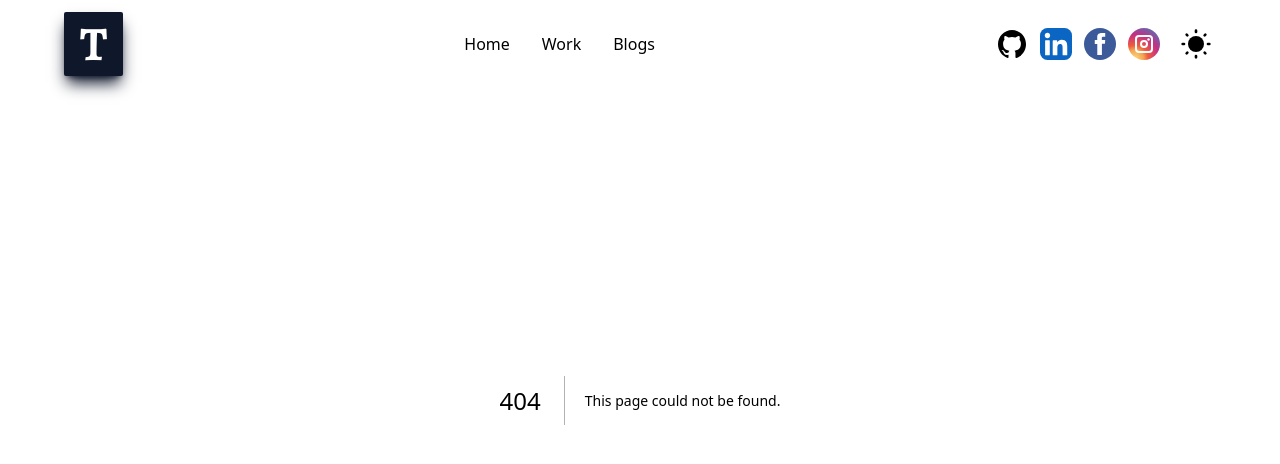
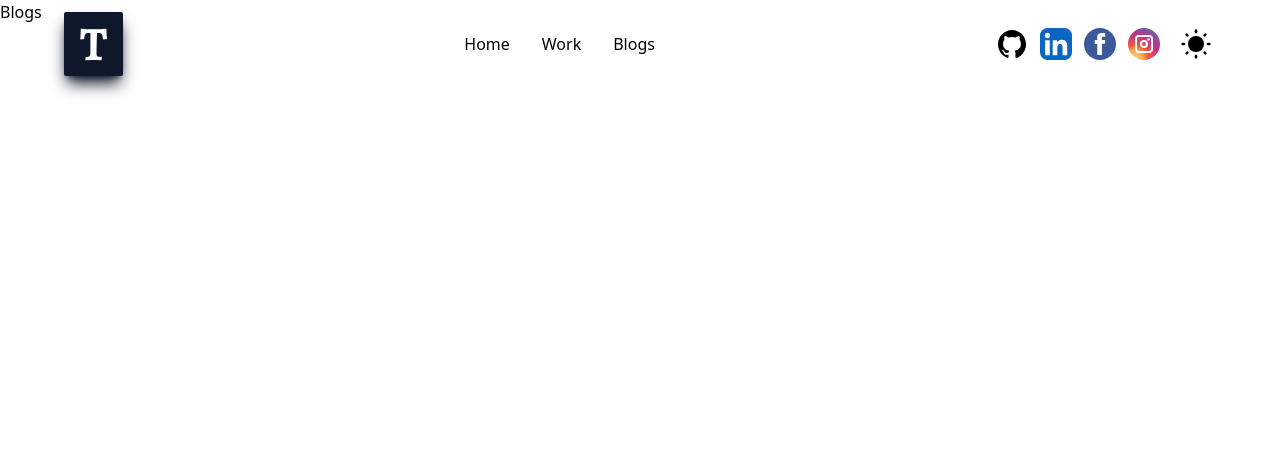
Before and after one commit to ThanHtikeZawGithub/MyPortfolio, a Next.js app: page /blogs in a window 1280 px wide. Before the commit this address had no page. Shown: the top 464 px of the page. Built offline with nearby package versions, Linux system fonts and the light colour scheme.

Commit message:
add work page

```diff
--- /dev/null
+++ b/app/blogs/page.jsx
@@ -0,0 +1,14 @@
+'use client'
+import React from 'react'
+import PageTransition from '../PageTransition'
+
+const Blogs = () => {
+  return (
+    <div>
+    <PageTransition />
+    Blogs
+    </div>
+  )
+}
+
+export default Blogs
--- /dev/null
+++ b/app/work/page.jsx
@@ -0,0 +1,14 @@
+'use client'
+import React from 'react'
+import PageTransition from '../PageTransition'
+
+const Work = () => {
+  return (
+    <div>
+    <PageTransition />
+        Work
+    </div>
+  )
+}
+
+export default Work
```
